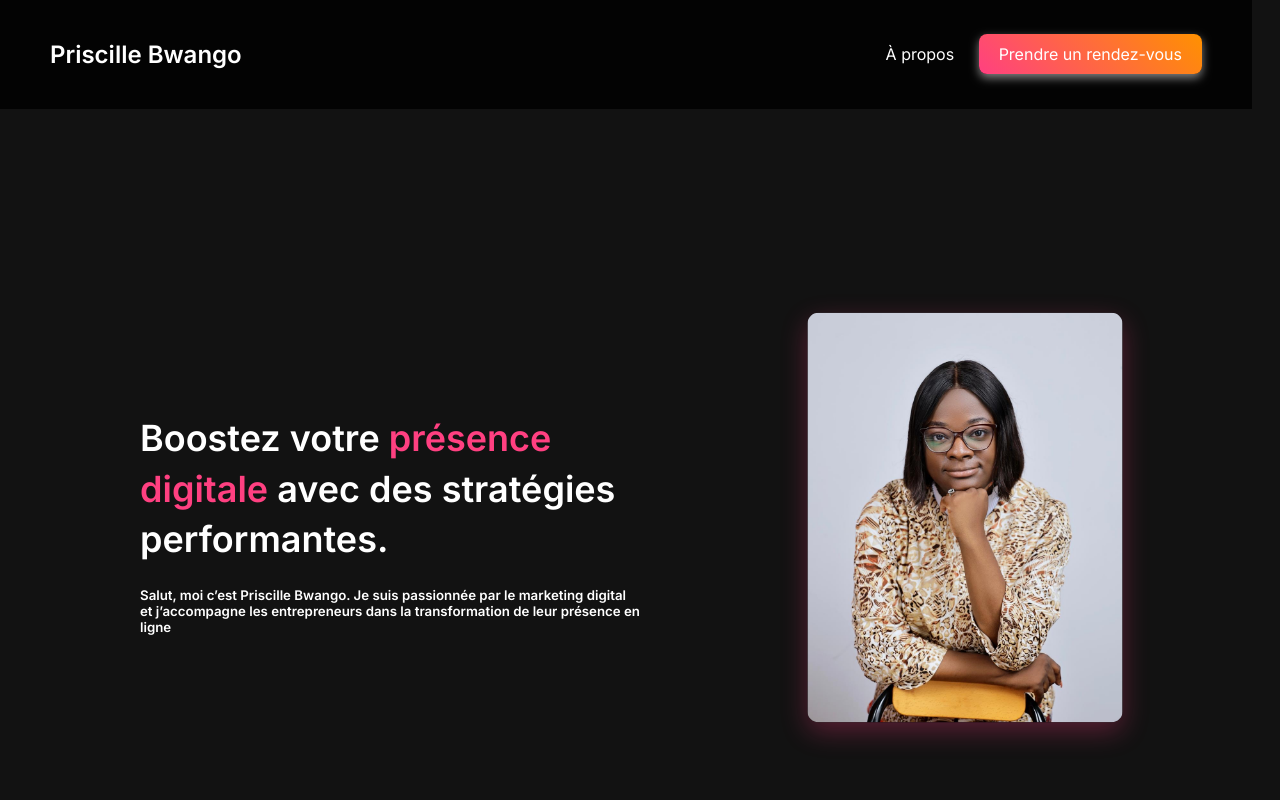
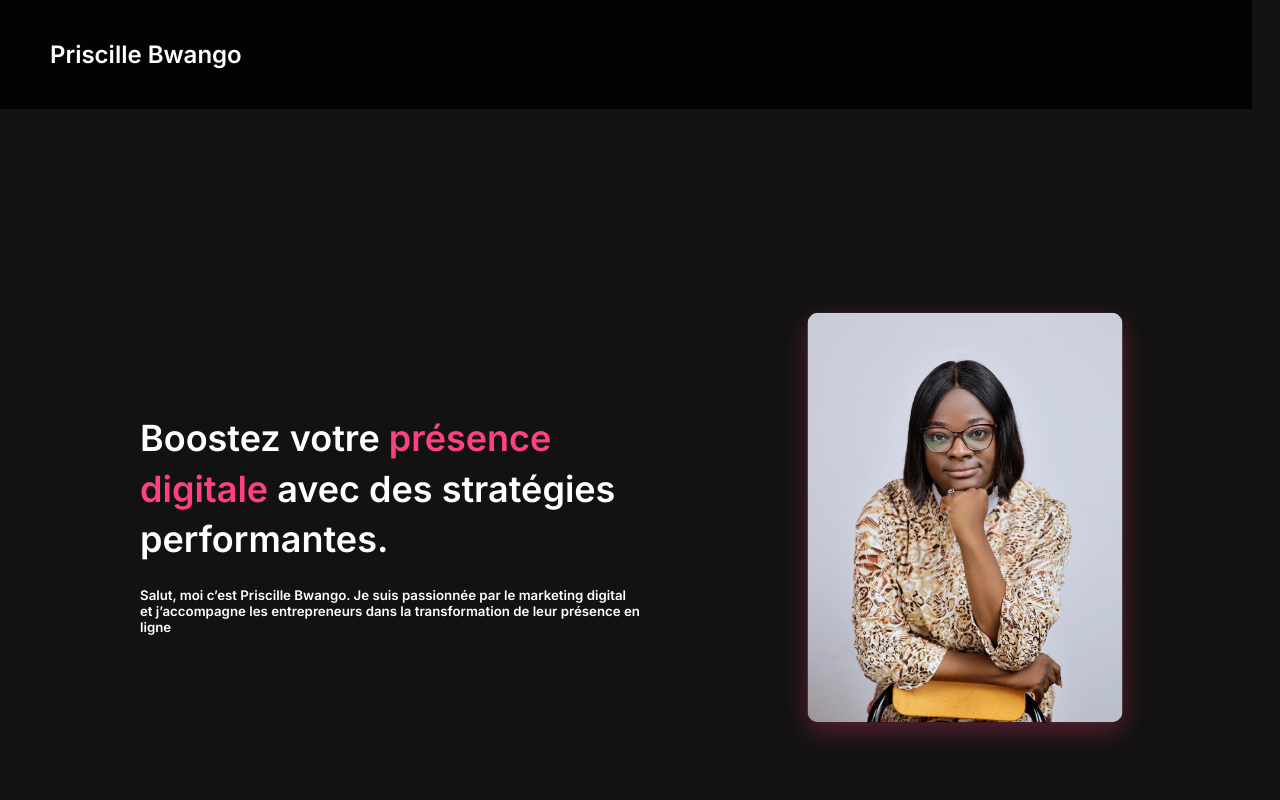
Before and after one commit to KINGKAY007/PRICILLE-BWANGO, a plain HTML site: page index.html in a window 1280 px wide. Shown: the top 800 px of the page. Drawn offline with nearby package versions, Linux system fonts and the light colour scheme.

Commit message:
Add files via upload

```diff
--- a/index.html
+++ b/index.html
@@ -13,10 +13,7 @@
     <!-- Navigation -->
     <header>
         <h2 class="logo">Priscille Bwango</h2>
-        <nav>
-            <a href="#about">À propos</a>
-            <a href="#reservation" class="btn-reservation">Prendre un rendez-vous</a>
-        </nav>
+
     </header>
 
     <!-- Section principale -->
```
